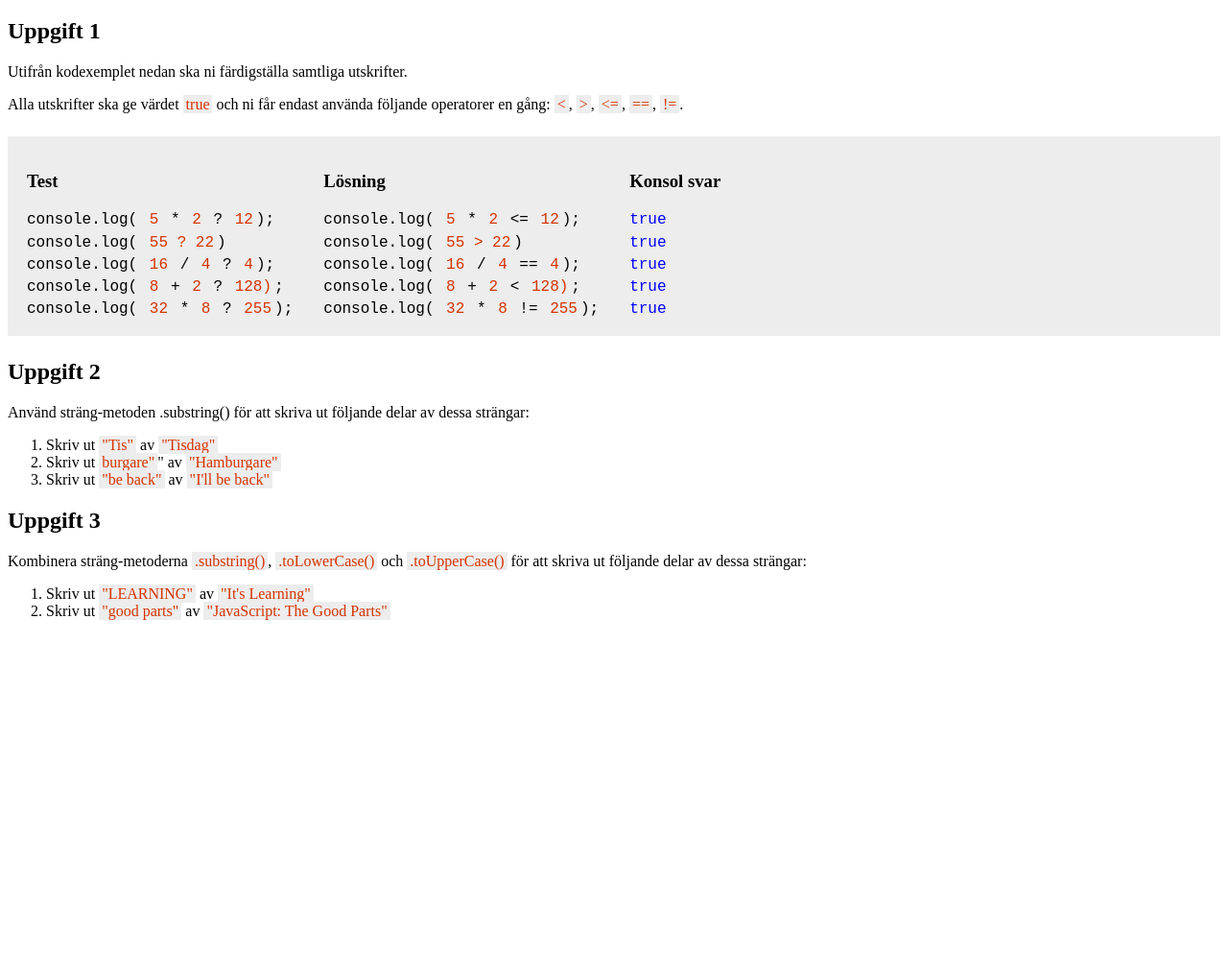
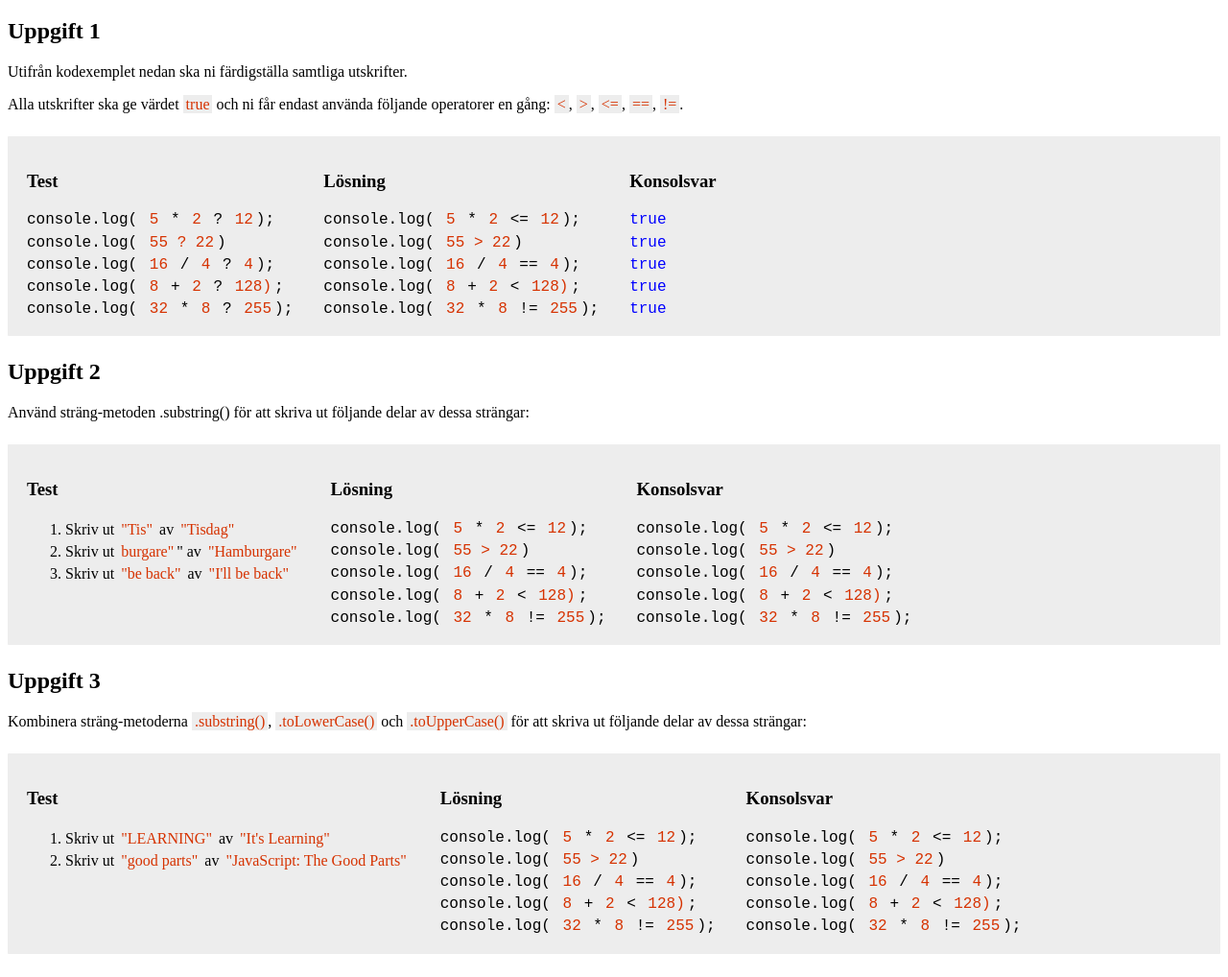
Before and after one commit to daggelito02/mau-webutv2, a plain HTML site: page ap1836/inl1/index.html in a window 1280 px wide. Shown: the part 61-1079 px from the top of the page at 96% size. Before the commit the page ends 800 px from the top, so only its background shows below. Drawn offline with Linux system fonts and the light colour scheme.

Commit message:
uppgift 3

```diff
--- a/ap1836/inl1/index.html
+++ b/ap1836/inl1/index.html
@@ -73,7 +73,7 @@
                 </code>
             </div>
             <div>
-                <h3>Konsol svar</h3>
+                <h3>Konsolsvar</h3>
                 <code>
                     <span class="highlighted-true">true</span>
                     <span class="highlighted-true">true</span>
@@ -85,11 +85,36 @@
         </div>
         <h2>Uppgift 2</h2>
         <p>Använd sträng-metoden .substring() för att skriva ut följande delar av dessa strängar:</p>
+        <div class="highlight">
+            <div>
+                <h3>Test</h3>
                 <ol>
                     <li>Skriv ut <span class="highlighted">"Tis"</span> av <span class="highlighted">"Tisdag"</span></li>
                     <li>Skriv ut <span class="highlighted">burgare"</span>" av <span class="highlighted">"Hamburgare"</span></li>
                     <li>Skriv ut <span class="highlighted">"be back"</span> av <span class="highlighted">"I'll be back"</span></li>
                 </ol>
+            </div>
+            <div>
+                <h3>Lösning</h3>
+                <code>
+                    <span>console.log( <span class="highlighted">5 <span class="unset-highlighted">*</span> 2<span class="unset-highlighted"> <= </span>12</span>);</span>
+                    <span>console.log( <span class="highlighted">55 > 22</span>)</span>
+                    <span>console.log( <span class="highlighted">16 <span class="unset-highlighted">/</span> 4 <span class="unset-highlighted"> == </span>4</span>);</span>
+                    <span>console.log( <span class="highlighted">8 <span class="unset-highlighted">+</span> 2<span class="unset-highlighted"> < </span>128)</span>;</span>
+                    <span>console.log( <span class="highlighted">32 <span class="unset-highlighted">*</span> 8<span class="unset-highlighted"> != </span>255</span>);</span>
+                </code>
+            </div>
+            <div>
+                <h3>Konsolsvar</h3>
+                <code>
+                    <span>console.log( <span class="highlighted">5 <span class="unset-highlighted">*</span> 2<span class="unset-highlighted"> <= </span>12</span>);</span>
+                    <span>console.log( <span class="highlighted">55 > 22</span>)</span>
+                    <span>console.log( <span class="highlighted">16 <span class="unset-highlighted">/</span> 4 <span class="unset-highlighted"> == </span>4</span>);</span>
+                    <span>console.log( <span class="highlighted">8 <span class="unset-highlighted">+</span> 2<span class="unset-highlighted"> < </span>128)</span>;</span>
+                    <span>console.log( <span class="highlighted">32 <span class="unset-highlighted">*</span> 8<span class="unset-highlighted"> != </span>255</span>);</span>
+                </code>
+            </div>
+        </div>
         <h2>Uppgift 3</h2>
         <p>Kombinera sträng-metoderna
             <span class="highlighted">.substring()</span>,
@@ -97,13 +122,37 @@
             <span class="highlighted">.toUpperCase()</span>
             för att skriva ut följande delar av dessa strängar:
         </p>
+        <div class="highlight">
+            <div>
+                <h3>Test</h3>
                 <ol>
                     <li>Skriv ut <span class="highlighted">"LEARNING"</span>
                         av <span class="highlighted">"It's Learning"</span></li>
                     <li>Skriv ut <span class="highlighted">"good parts"</span>
                         av <span class="highlighted">"JavaScript: The Good Parts"</span></li>
                 </ol>
-
+            </div>
+            <div>
+                <h3>Lösning</h3>
+                <code>
+                    <span>console.log( <span class="highlighted">5 <span class="unset-highlighted">*</span> 2<span class="unset-highlighted"> <= </span>12</span>);</span>
+                    <span>console.log( <span class="highlighted">55 > 22</span>)</span>
+                    <span>console.log( <span class="highlighted">16 <span class="unset-highlighted">/</span> 4 <span class="unset-highlighted"> == </span>4</span>);</span>
+                    <span>console.log( <span class="highlighted">8 <span class="unset-highlighted">+</span> 2<span class="unset-highlighted"> < </span>128)</span>;</span>
+                    <span>console.log( <span class="highlighted">32 <span class="unset-highlighted">*</span> 8<span class="unset-highlighted"> != </span>255</span>);</span>
+                </code>
+            </div>
+            <div>
+                <h3>Konsolsvar</h3>
+                <code>
+                    <span>console.log( <span class="highlighted">5 <span class="unset-highlighted">*</span> 2<span class="unset-highlighted"> <= </span>12</span>);</span>
+                    <span>console.log( <span class="highlighted">55 > 22</span>)</span>
+                    <span>console.log( <span class="highlighted">16 <span class="unset-highlighted">/</span> 4 <span class="unset-highlighted"> == </span>4</span>);</span>
+                    <span>console.log( <span class="highlighted">8 <span class="unset-highlighted">+</span> 2<span class="unset-highlighted"> < </span>128)</span>;</span>
+                    <span>console.log( <span class="highlighted">32 <span class="unset-highlighted">*</span> 8<span class="unset-highlighted"> != </span>255</span>);</span>
+                </code>
+            </div>
+        </div>
         <script src="main.js"></script>
     </body>
 </html>
```
Also changed, not shown: 2 other files. Lines whose indentation alone changed are shown as unchanged.
